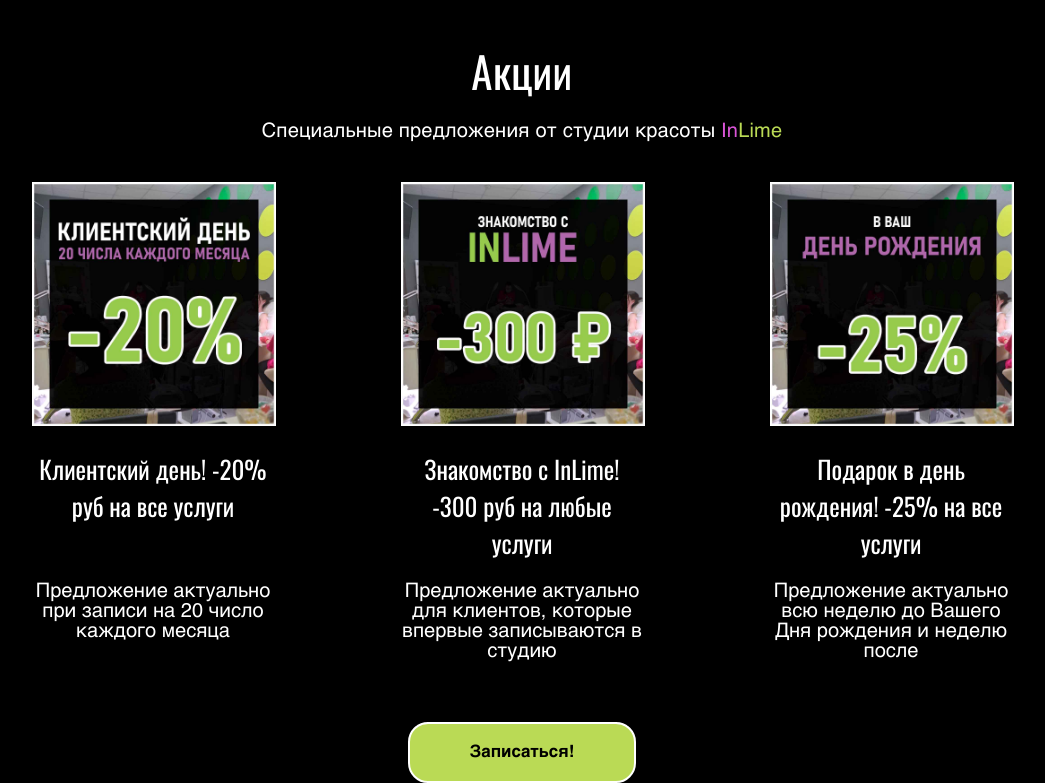
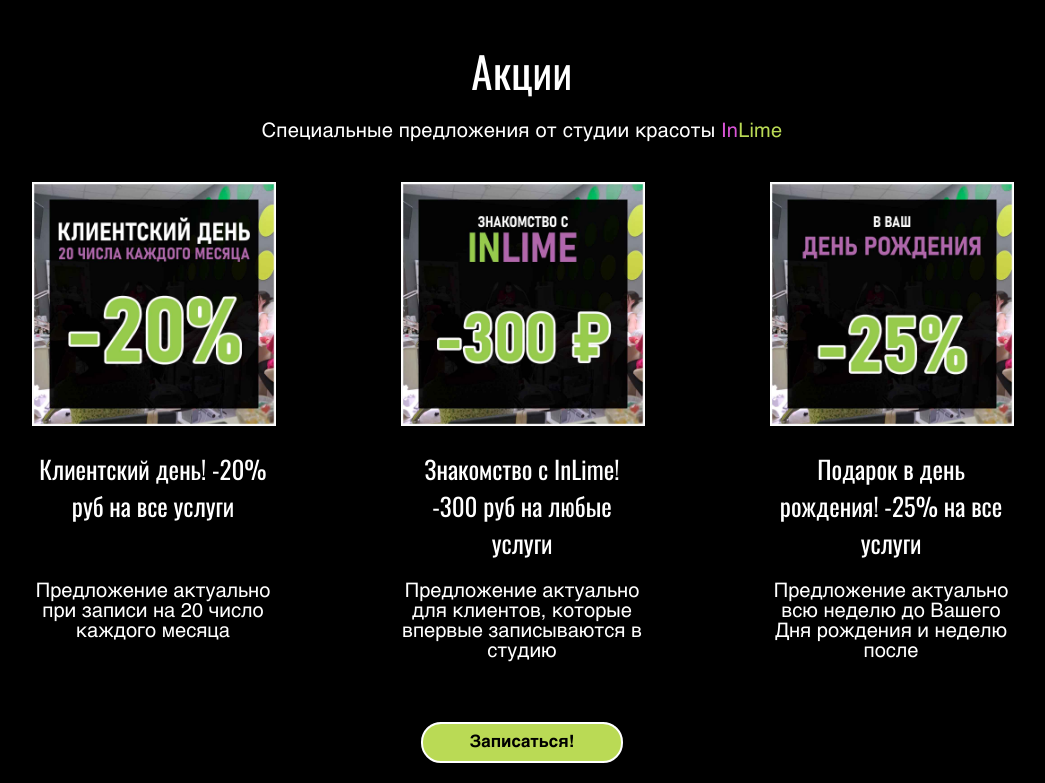
Before and after one commit to dariarus/inlime-landing, a React (Vite) app: page / in a window 1280 px wide. Shown: the part 5371-6154 px from the top of the page, without its empty margins (118-1163 px from the left). Built offline with nearby package versions, Linux system fonts and the light colour scheme.

Commit message:
refactor: скорректировать стили для кнопки Записаться

```diff
--- a/src/components/app/app.tsx
+++ b/src/components/app/app.tsx
@@ -109,7 +109,7 @@
                    description="Предложение актуально всю неделю до Вашего Дня рождения и неделю после"/>
           </div>
           <div className={appStyles['button-wrap']}>
-            <Button type="large" color="lime"/>
+            <Button type="small" color="lime"/>
           </div>
         </section>
         {
--- a/src/components/button/button.module.css
+++ b/src/components/button/button.module.css
@@ -1,5 +1,6 @@
 .button {
   all: unset;
+  padding: 10px 47px;
   width: min-content;
   border: 2px solid #fff;
   border-radius: 20px;
@@ -7,6 +8,7 @@
   font-weight: 700;
   font-size: 17px;
   line-height: normal;
+  color: var(--text-secondary-color);
   cursor: pointer;
   transition: background-color .5s;
 }
@@ -15,21 +17,10 @@
   background-color: #fff;
 }
 
-.button_large {
-  padding: 20px 60px;
-}
-
-.button_small {
-  padding: 10px 47px;
-
-}
-
 .button_color_lime {
   background: var(--color-lime);
-  color: var(--text-secondary-color);
 }
 
 .button_color_pink {
   background: var(--color-pink);
-  /*color: var(--color-white);*/
 }
--- a/src/components/button/button.tsx
+++ b/src/components/button/button.tsx
@@ -3,20 +3,15 @@
 import buttonStyles from './button.module.css';
 
 type TButton = {
-  type: 'large' | 'small';
   color: 'lime' | 'pink';
 }
 
 export const Button: FunctionComponent<TButton> = (props) => {
   return (
     <button
-      className={props.type === 'large'
-        ? props.color === 'lime'
-          ? `${buttonStyles.button} ${buttonStyles.button_large} ${buttonStyles.button_color_lime}`
-          : `${buttonStyles.button} ${buttonStyles.button_large} ${buttonStyles.button_color_pink}`
-        : props.color === 'lime'
-          ? `${buttonStyles.button} ${buttonStyles.button_small} ${buttonStyles.button_color_lime}`
-          : `${buttonStyles.button} ${buttonStyles.button_small} ${buttonStyles.button_color_pink}`
+      className={props.color === 'lime'
+          ? `${buttonStyles.button} ${buttonStyles.button_color_lime}`
+          : `${buttonStyles.button} ${buttonStyles.button_color_pink}`
       }
       onClick={() => {
         window.open('https://dikidi.online/484867');
```
